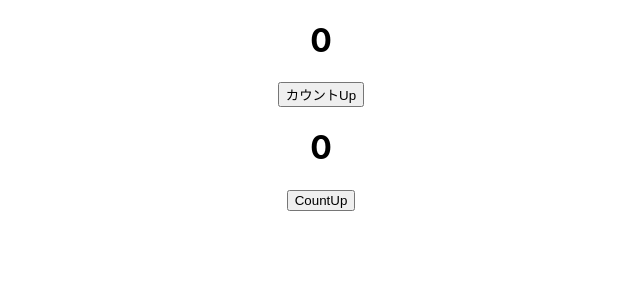
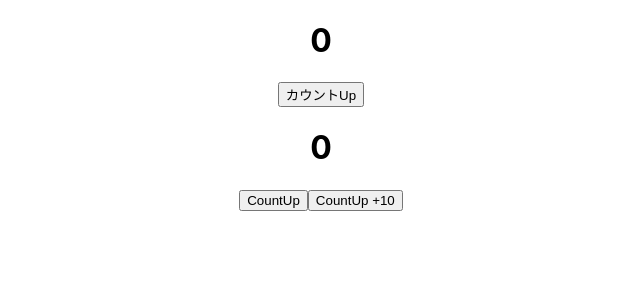
Before and after one commit to gengineer18/react-hooks-practice, a React (Create React App) app: page / in a window 1280 px wide. Shown: the top 300 px of the page, without its empty margins (319-959 px from the left). Built offline with nearby package versions, Linux system fonts and the light colour scheme.

Commit message:
ループの処理について

```diff
--- a/src/component/CounterHook.js
+++ b/src/component/CounterHook.js
@@ -4,13 +4,19 @@
   const [count, setCount] = useState(0)
 
   const incrementCount = () => {
-    setCount(count + 1)
+    setCount(prevCount => prevCount + 1)
+  }
+  const incrementCountTen = () => {
+    for (let i = 0; i < 10; i++) {
+      setCount(prevCount => prevCount + 1)
+    }
   }
 
   return (
     <div>
       <h1>{count}</h1>
       <button onClick={incrementCount}>CountUp</button>
+      <button onClick={incrementCountTen}>CountUp +10</button>
     </div>
   )
 }
```
